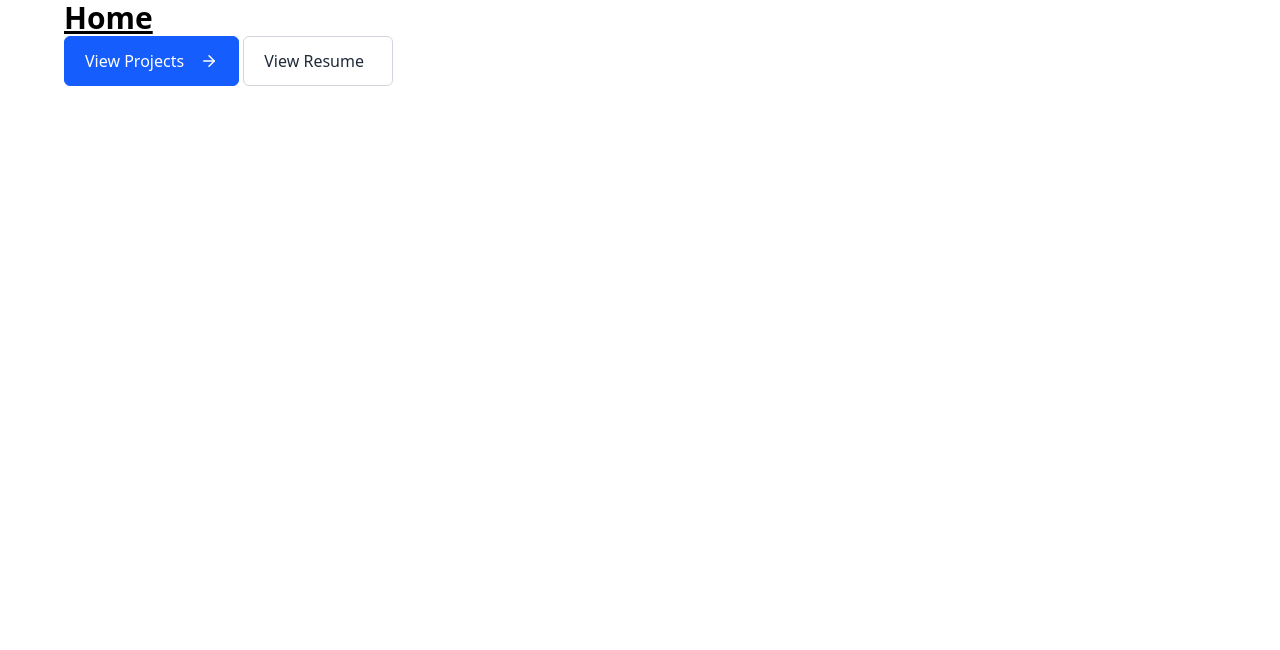
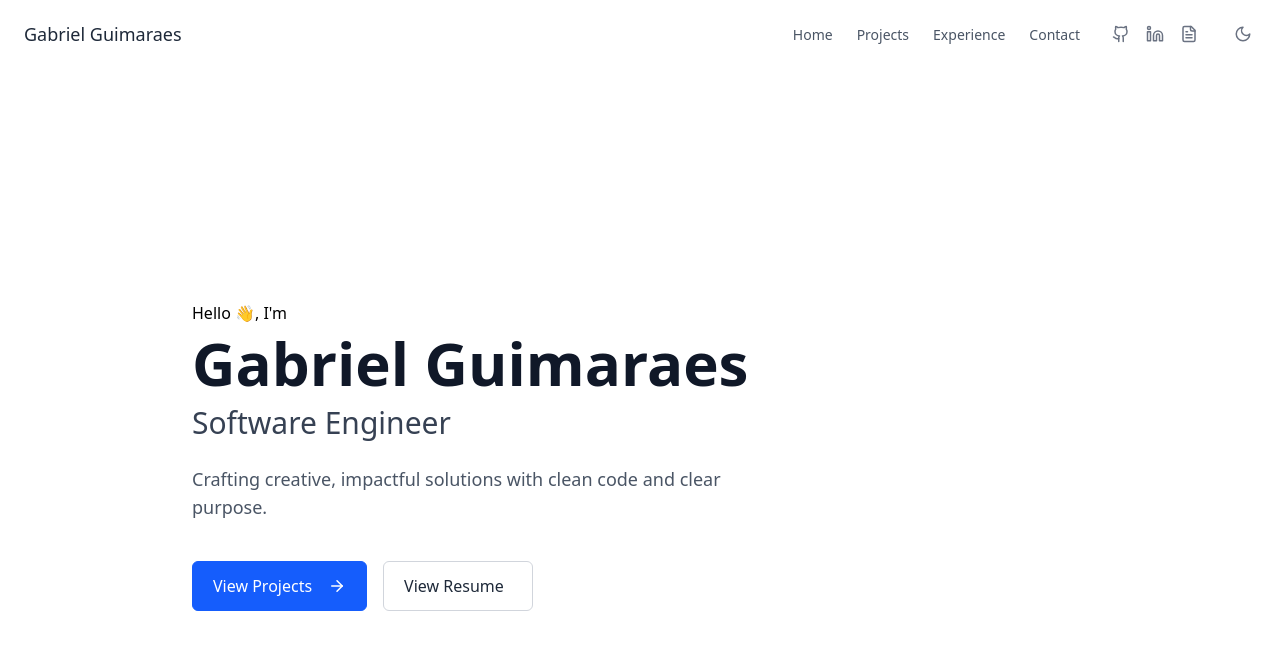
Before and after one commit to gabrielg2020/portfolio, a Svelte app in the folder frontend/: page / in a window 1280 px wide. Shown: the top 650 px of the page. Built offline with nearby package versions, Linux system fonts and the light colour scheme.

Commit message:
feat(frontend): create content for home
Signed-off-by: Gabriel Guimaraes <80750139+gabrielg2020@users.noreply.github.com>

```diff
--- a/frontend/src/App.svelte
+++ b/frontend/src/App.svelte
@@ -1,15 +1,22 @@
 <script lang="ts">
-  import Contact from "./pages/Contact.svelte";
-  import Experiences from "./pages/Experience.svelte";
+  import NavBar from "./components/NavBar.svelte";
   import Home from "./pages/Home.svelte";
-  import Projects from "./pages/Projects.svelte";
-  import NavBar from "./components/NavBar.svelte";
+
+  let pageLinks: {label: string; href:string}[] = [
+    { label: "Home", href: "#home" },
+    { label: "Projects", href: "#projects" },
+    { label: "Experience", href: "#experience" },
+    { label: "Contact", href: "#contact" }
+  ]
+
+  let socials: {github: string; linkedin: string; resume: string} = {
+    github: "https://github.com/gabrielg2020",
+    linkedin: "https://linkedin.com/in/gabrielg4",
+    resume: "/resume.pdf"
+  }
 </script>
 
-<div class="min-h-[10000px] mr-16 ml-16">
-  <!-- <NavBar /> -->
+<div class="min-h-screen">
+  <NavBar name="Gabriel Guimaraes" links={pageLinks} socials={socials}/>
   <Home />
-  <!-- <Projects />
-  <Experiences />
-  <Contact /> -->
 </div>
--- a/frontend/src/components/Button.svelte
+++ b/frontend/src/components/Button.svelte
@@ -1,7 +1,7 @@
 <script lang="ts">
   import { ArrowRight } from "@lucide/svelte";
 
-  // Props with improved typing
+  // Props
   export let text: string = "Button";
   export let variant: "primary" | "outline" =
     "primary";
--- a/frontend/src/pages/Home.svelte
+++ b/frontend/src/pages/Home.svelte
@@ -2,10 +2,28 @@
   import Button from "../components/Button.svelte";
 </script>
 
-<div id="home">
-  <h1 class="text-3xl font-bold underline font-sans">
-    Home
-  </h1>
-  <Button text="View Projects" variant="primary" size="lg" href="#projects"/>
-  <Button text="View Resume" variant="outline"size="lg"/>
-</div>
+<section
+  id="home"
+  class="min-h-screen pt-28 px-6 flex flex-col items-start justify-center"
+>
+  <div class="container mx-auto max-w-4xl">
+    <p class="font-medium mb-2">Hello 👋, I'm</p>
+
+    <h1 class="text-5xl md:text-6xl font-bold mb-3 font-sans text-gray-900">
+      Gabriel Guimaraes
+    </h1>
+
+    <p class="text-2xl md:text-3xl text-gray-700 mb-6">
+      Software Engineer
+    </p>
+
+    <p class="text-lg text-gray-600 max-w-xl mb-10">
+      Crafting creative, impactful solutions with clean code and clear purpose.
+    </p>
+
+    <div class="flex flex-wrap gap-4 mt-2">
+      <Button text="View Projects" variant="primary" size="lg" href="#projects"/>
+      <Button text="View Resume" variant="outline" size="lg"/>
+    </div>
+  </div>
+</section>
```
